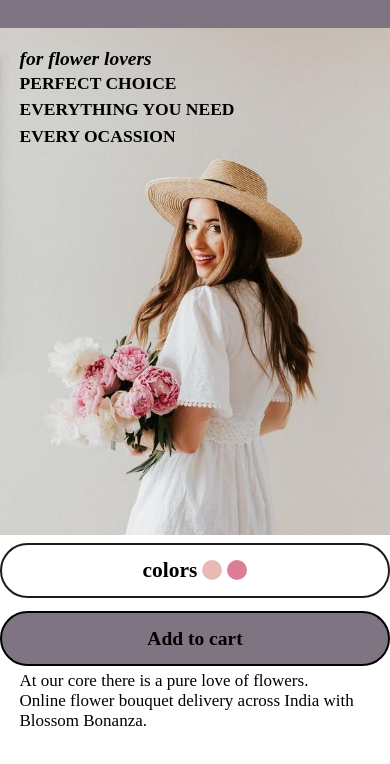
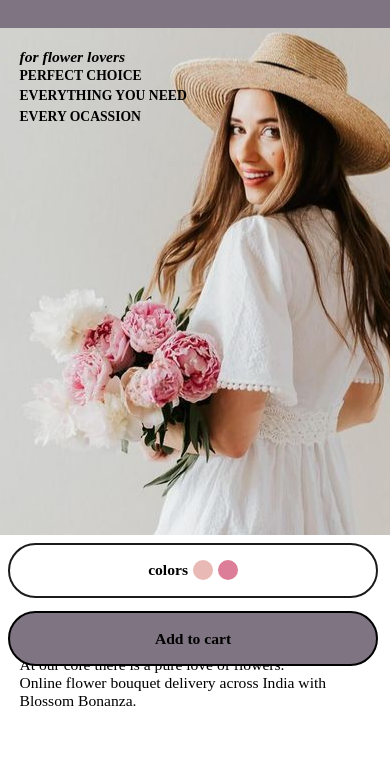
Before and after one commit to mansiraizada/Blossom-Bonanza, a plain HTML site: page index.html in a window 390 px wide. Shown: the part 56-820 px from the top of the page. Drawn offline with Linux system fonts and the light colour scheme.

Commit message:
Update style.css

```diff
--- a/style.css
+++ b/style.css
@@ -194,19 +194,17 @@ html, body{
     padding: 5vw;
     grid-column: 1;
     grid-row: 2/3;
-    background-color: pink;
     background-image: url(./hero.jpg);
-    background-size: cover;
-    background-position: 0% 60%;
+    background-position: -10vw -65vw;
 }
 
 #left i{
-    font-size: 5vw;
+    font-size: 4vw;
     font-weight: 550;
 }
 
 #left h3{
-    font-size: 4.5vw;
+    font-size: 3.5vw;
     font-weight: 550;
     line-height: 1.5;
 }
@@ -218,11 +216,11 @@ html, body{
     grid-row: 3/4;
     padding: 0;
     display: flex;
-    position: none;
 }
 
 #button_m{
-    width: 100%;
+    width: 95%;
+    left:2vw;
     height: 22%;
     margin-top: 2%;
     display: flex;
@@ -235,12 +233,13 @@ html, body{
 }
 
 #colors{
-    font-size: 5.5vw;
+    font-size: 4vw;
     font-weight: 600;
 }
 
 #add-to-cart{
-    width: 100%;
+    width: 95%;
+    margin-left: 2vw;
     height: 22%;
     top: 30%;
     left: 0;
@@ -255,7 +254,7 @@ html, body{
     height: 100%;
     width: 100%;
     left: 0;
-    font-size: 5vw;
+    font-size: 4vw;
     font-weight: 600;
     display: flex;
     justify-content: center;
@@ -275,8 +274,8 @@ html, body{
     display: flex;
     width: 100%;
     height: 60%;
-    margin-top: 30%;
-    font-size: 17px;
+    margin-top: 26vw;
+    font-size: 4vw;
     font-weight: 500;
     padding: 5vw;
 }
```
